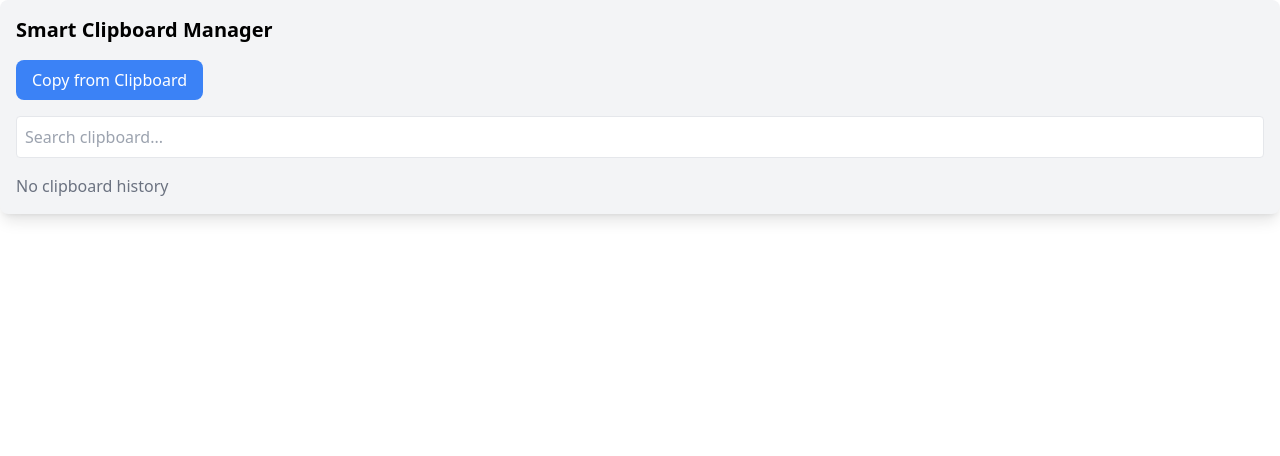
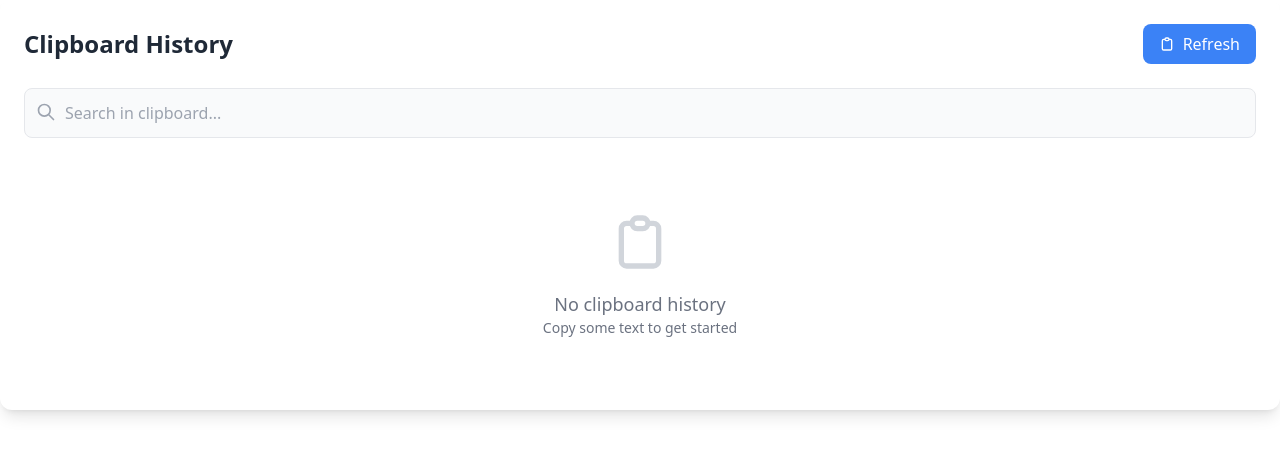
Before and after one commit to lekkss/chrome-ext, a React (Vite) app: page / in a window 1280 px wide. Shown: the top 456 px of the page. Built offline with nearby package versions, Linux system fonts and the light colour scheme.

Commit message:
feat:esihn

```diff
--- a/src/features/SmartClipboard.tsx
+++ b/src/features/SmartClipboard.tsx
@@ -81,36 +81,118 @@ const SmartClipboard: React.FC = () => {
   );
 
   return (
-    <div className="p-4 min-w-[400px] mx-auto bg-gray-100 rounded-lg shadow-lg">
-      <h2 className="text-xl font-bold mb-4">Smart Clipboard Manager</h2>
+    <div className="p-6 min-w-[400px] bg-white rounded-xl shadow-lg">
+      <div className="flex items-center justify-between mb-6">
+        <h2 className="text-2xl font-semibold text-gray-800">
+          Clipboard History
+        </h2>
         <button
           onClick={handleCopy}
-        className="px-4 py-2 bg-blue-500 text-white rounded-lg mb-4"
+          className="flex items-center px-4 py-2 bg-blue-500 hover:bg-blue-600 text-white rounded-lg transition-colors duration-200"
         >
-        Copy from Clipboard
+          <svg
+            className="w-4 h-4 mr-2"
+            fill="none"
+            stroke="currentColor"
+            viewBox="0 0 24 24"
+          >
+            <path
+              strokeLinecap="round"
+              strokeLinejoin="round"
+              strokeWidth={2}
+              d="M9 5H7a2 2 0 00-2 2v12a2 2 0 002 2h10a2 2 0 002-2V7a2 2 0 00-2-2h-2M9 5a2 2 0 002 2h2a2 2 0 002-2M9 5a2 2 0 012-2h2a2 2 0 012 2"
+            />
+          </svg>
+          Refresh
         </button>
+      </div>
+
+      <div className="relative mb-6">
         <input
           type="text"
-        placeholder="Search clipboard..."
-        className="w-full p-2 mb-4 border rounded"
+          placeholder="Search in clipboard..."
+          className="w-full pl-10 pr-4 py-3 bg-gray-50 border border-gray-200 rounded-lg focus:outline-none focus:ring-2 focus:ring-blue-500 focus:border-transparent"
           value={search}
           onChange={(e) => setSearch(e.target.value)}
         />
-      <ul>
+        <svg
+          className="absolute left-3 top-3.5 w-5 h-5 text-gray-400"
+          fill="none"
+          stroke="currentColor"
+          viewBox="0 0 24 24"
+        >
+          <path
+            strokeLinecap="round"
+            strokeLinejoin="round"
+            strokeWidth={2}
+            d="M21 21l-6-6m2-5a7 7 0 11-14 0 7 7 0 0114 0z"
+          />
+        </svg>
+      </div>
+
+      <div className="max-h-[400px] overflow-y-auto">
         {filteredClipboard.length > 0 ? (
-          filteredClipboard.map((item, index) => (
+          <ul className="space-y-2">
+            {filteredClipboard.map((item, index) => (
               <li
                 key={index}
-              className="p-2 border-b cursor-pointer hover:bg-gray-200"
+                className="group relative p-4 bg-gray-50 hover:bg-gray-100 rounded-lg cursor-pointer transition-all duration-200"
                 onClick={() => navigator.clipboard.writeText(item.text)}
               >
+                <div className="flex justify-between items-start">
+                  <div className="flex-1 pr-4">
+                    <p className="text-gray-700 break-all line-clamp-2">
                       {item.text}
+                    </p>
+                    <span className="text-xs text-gray-400 mt-1">
+                      {new Date(item.timestamp).toLocaleString()}
+                    </span>
+                  </div>
+                  <div className="opacity-0 group-hover:opacity-100 transition-opacity duration-200">
+                    <button
+                      className="p-2 hover:bg-blue-100 rounded-full"
+                      title="Copy to clipboard"
+                    >
+                      <svg
+                        className="w-5 h-5 text-blue-500"
+                        fill="none"
+                        stroke="currentColor"
+                        viewBox="0 0 24 24"
+                      >
+                        <path
+                          strokeLinecap="round"
+                          strokeLinejoin="round"
+                          strokeWidth={2}
+                          d="M8 5H6a2 2 0 00-2 2v12a2 2 0 002 2h10a2 2 0 002-2v-1M8 5a2 2 0 002 2h2a2 2 0 002-2M8 5a2 2 0 012-2h2a2 2 0 012 2m0 0h2a2 2 0 012 2v3m2 4H10m0 0l3-3m-3 3l3 3"
+                        />
+                      </svg>
+                    </button>
+                  </div>
+                </div>
+                <div className="absolute inset-x-0 bottom-0 h-0.5 bg-blue-500 scale-x-0 group-hover:scale-x-100 transition-transform duration-200" />
               </li>
-          ))
+            ))}
+          </ul>
         ) : (
-          <p className="text-gray-500">No clipboard history</p>
+          <div className="flex flex-col items-center justify-center py-12 text-gray-500">
+            <svg
+              className="w-16 h-16 mb-4 text-gray-300"
+              fill="none"
+              stroke="currentColor"
+              viewBox="0 0 24 24"
+            >
+              <path
+                strokeLinecap="round"
+                strokeLinejoin="round"
+                strokeWidth={2}
+                d="M9 5H7a2 2 0 00-2 2v12a2 2 0 002 2h10a2 2 0 002-2V7a2 2 0 00-2-2h-2M9 5a2 2 0 002 2h2a2 2 0 002-2M9 5a2 2 0 012-2h2a2 2 0 012 2"
+              />
+            </svg>
+            <p className="text-lg font-medium">No clipboard history</p>
+            <p className="text-sm">Copy some text to get started</p>
+          </div>
         )}
-      </ul>
+      </div>
     </div>
   );
 };
```
Also changed, not shown: 5 other files (tests, documents, lock files or other folders). Lines whose indentation alone changed are shown as unchanged.
